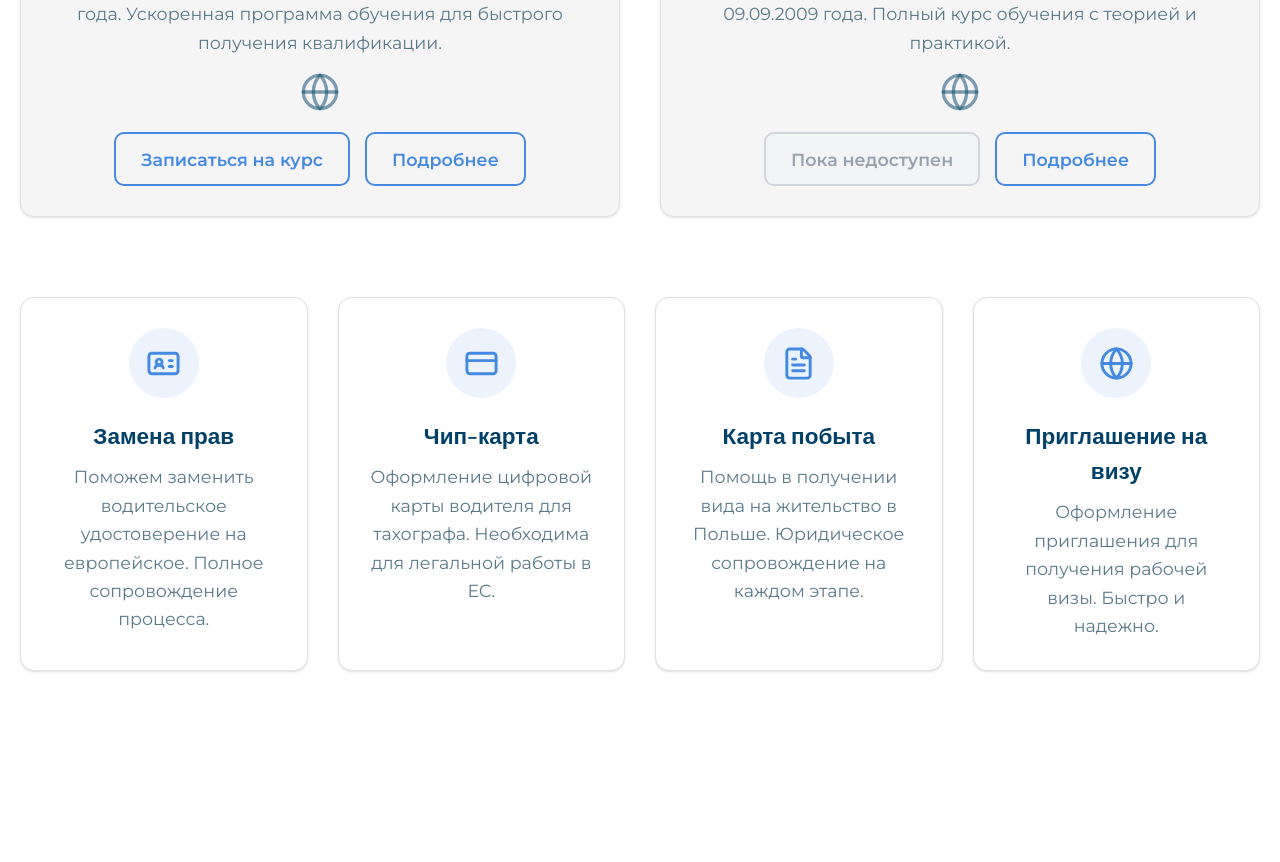
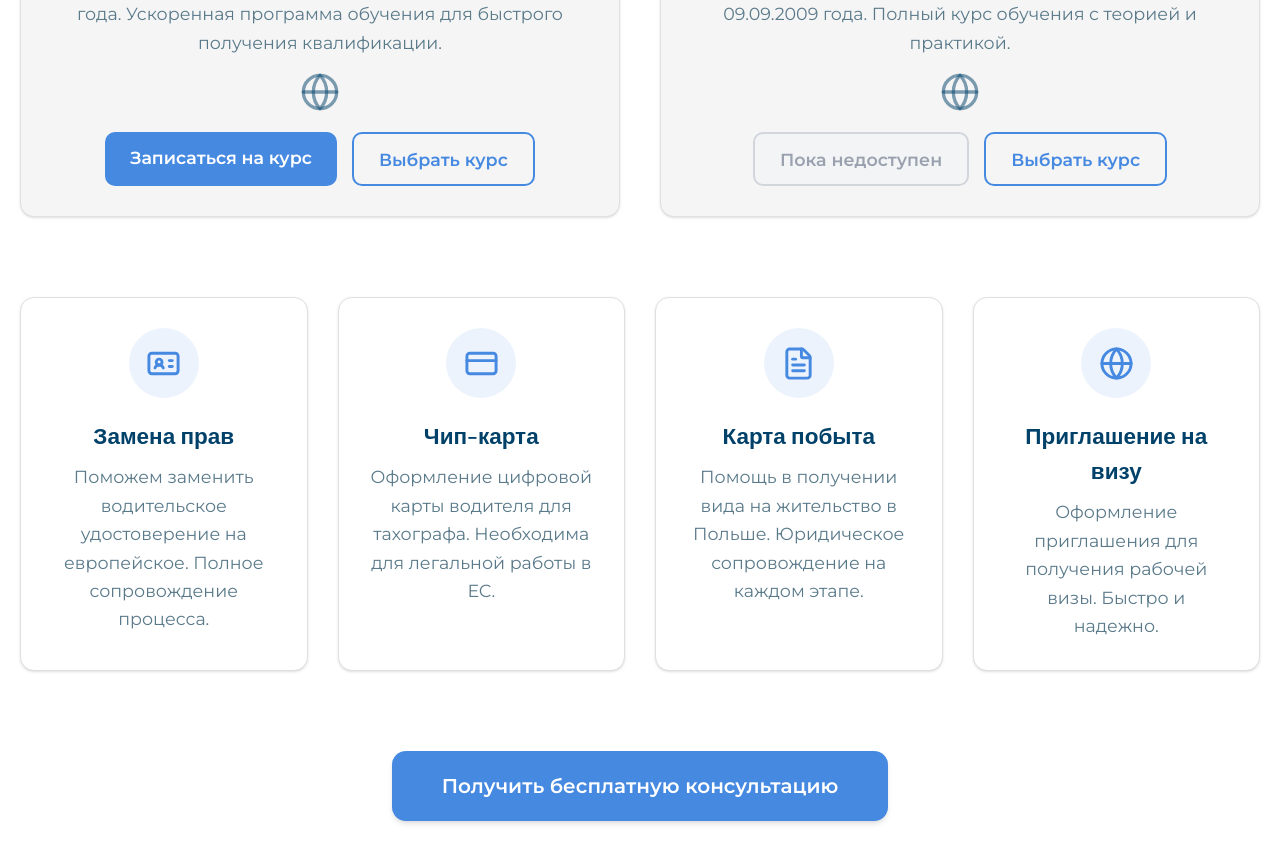
Before and after one commit to lolo60-lgtm/Yukon-vertical, a Next.js app: page / in a window 1280 px wide. Shown: the part 1940-2802 px from the top of the page. Built offline with nearby package versions, Linux system fonts and the light colour scheme; a web font is replaced by a local one.

Commit message:
Update services.tsx

```diff
--- a/components/services.tsx
+++ b/components/services.tsx
@@ -1,21 +1,13 @@
 "use client"
 
 import { useEffect, useRef, useState } from "react"
-import {
-  BookOpen,
-  GraduationCap,
-  CreditCard,
-  FileText,
-  Globe,
-  IdCard,
-} from "lucide-react"
+import { BookOpen, GraduationCap, CreditCard, FileText, Globe, IdCard } from "lucide-react"
 
 const services = [
   {
     icon: BookOpen,
     title: "Короткий курс",
-    description:
-      "Для водителей с категорией C, выданной до 09.09.2009 года. Ускоренная программа обучения для быстрого получения квалификации.",
+    description: "Для водителей с категорией C, выданной до 09.09.2009 года. Ускоренная программа обучения для быстрого получения квалификации.",
     image: "https://i.postimg.cc/s228xyF5/Korotkij-kurs.jpg",
     featured: true,
     available: true,
@@ -23,8 +15,7 @@ const services = [
   {
     icon: GraduationCap,
     title: "Длинный курс",
-    description:
-      "Для водителей с категорией C, выданной после 09.09.2009 года. Полный курс обучения с теорией и практикой.",
+    description: "Для водителей с категорией C, выданной после 09.09.2009 года. Полный курс обучения с теорией и практикой.",
     image: "https://i.postimg.cc/m2N6ShBS/Dlinnyj-kurs.jpg",
     featured: true,
     available: false,
@@ -51,7 +42,7 @@ const services = [
   },
 ]
 
-function AnimatedCard({ children, delay = 0, className = "" }: { children: React.ReactNode; delay?: number; className?: string }) {
+function AnimatedCard({ children, delay = 0 }: { children: React.ReactNode; delay?: number }) {
   const ref = useRef<HTMLDivElement>(null)
   const [visible, setVisible] = useState(false)
 
@@ -60,10 +51,7 @@ function AnimatedCard({ children, delay = 0, className = "" }: { children: React
     if (!el) return
     const observer = new IntersectionObserver(
       ([entry]) => {
-        if (entry.isIntersecting) {
-          setTimeout(() => setVisible(true), delay)
-          observer.unobserve(el)
-        }
+        if (entry.isIntersecting) { setTimeout(() => setVisible(true), delay); observer.unobserve(el) }
       },
       { threshold: 0.15 }
     )
@@ -72,12 +60,7 @@ function AnimatedCard({ children, delay = 0, className = "" }: { children: React
   }, [delay])
 
   return (
-    <div
-      ref={ref}
-      className={`h-full transition-all duration-700 ease-out ${className} ${
-        visible ? "translate-y-0 opacity-100" : "translate-y-10 opacity-0"
-      }`}
-    >
+    <div ref={ref} className={`h-full transition-all duration-700 ease-out ${visible ? "translate-y-0 opacity-100" : "translate-y-10 opacity-0"}`}>
       {children}
     </div>
   )
@@ -86,68 +69,67 @@ function AnimatedCard({ children, delay = 0, className = "" }: { children: React
 export function Services() {
   return (
     <section id="services" className="py-20 md:py-28">
-      {/* Section header */}
+      <style>{`
+        @keyframes breathe {
+          0%, 100% { transform: scale(1); }
+          50% { transform: scale(1.06); }
+        }
+        @media (max-width: 1023px) {
+          .btn-breathe { animation: breathe 2.4s ease-in-out infinite; }
+        }
+        @media (min-width: 1024px) {
+          .btn-breathe { animation: none !important; }
+        }
+      `}</style>
+
       <div className="bg-foreground py-12 md:py-16">
         <div className="mx-auto max-w-7xl px-4 text-center">
-          <h2 className="font-serif text-3xl font-bold text-primary-foreground sm:text-4xl md:text-5xl">
-            {"Наши услуги"}
-          </h2>
-          <p className="mx-auto mt-4 max-w-2xl text-primary-foreground/80 sm:text-lg">
-            {"Выберите подходящий курс для получения сертификата КОД 95"}
-          </p>
+          <h2 className="font-serif text-3xl font-bold text-primary-foreground sm:text-4xl md:text-5xl">{"Наши услуги"}</h2>
+          <p className="mx-auto mt-4 max-w-2xl text-primary-foreground/80 sm:text-lg">{"Выберите подходящий курс для получения сертификата КОД 95"}</p>
         </div>
       </div>
 
-      {/* Featured courses — equal height fix */}
       <div className="mx-auto max-w-7xl px-4 py-16">
-        {/* items-stretch ensures both cards stretch to same height */}
+        {/* Основные курсы */}
         <div className="grid gap-8 md:grid-cols-2 items-stretch">
-          {services
-            .filter((s) => s.featured)
-            .map((service, i) => (
+          {services.filter((s) => s.featured).map((service, i) => (
             <AnimatedCard key={service.title} delay={i * 150}>
-                {/* h-full makes the inner card fill the grid cell */}
               <div className="group flex h-full flex-col overflow-hidden rounded-xl border border-border bg-card shadow-sm transition-shadow duration-300 hover:shadow-xl">
                 <div className="relative aspect-[16/10] overflow-hidden bg-secondary">
-                    <img
-                      src={service.image}
-                      alt={service.title}
-                      className="absolute inset-0 h-full w-full object-cover transition-transform duration-500 group-hover:scale-105"
-                    />
+                  <img src={service.image} alt={service.title}
+                    className="absolute inset-0 h-full w-full object-cover transition-transform duration-500 group-hover:scale-105" />
                 </div>
-                  {/* flex-1 makes this content area grow to fill remaining space */}
                 <div className="flex flex-1 flex-col items-center justify-between gap-4 p-6 text-center">
                   <div className="flex flex-col items-center gap-3">
-                      <h3 className="font-serif text-2xl font-bold text-card-foreground sm:text-3xl">
-                        {service.title}
-                      </h3>
-                      <p className="text-sm leading-relaxed text-muted-foreground">
-                        {service.description}
-                      </p>
+                    <h3 className="font-serif text-2xl font-bold text-card-foreground sm:text-3xl">{service.title}</h3>
+                    <p className="text-sm leading-relaxed text-muted-foreground">{service.description}</p>
                     <Globe className="h-8 w-8 text-foreground/50 transition-transform duration-300 group-hover:scale-105" />
                   </div>
                   <div className="flex flex-wrap justify-center gap-3">
                     {service.available !== false ? (
-                        <a
-                          href="#contact"
-                          className="rounded-lg border-2 border-accent bg-accent/0 px-5 py-2.5 text-sm font-semibold text-accent transition-all hover:scale-105 hover:bg-accent hover:text-accent-foreground"
-                        >
+                      <>
+                        {/* Записаться — синяя всегда, hover темно-синий, mobile breathing */}
+                        <a href="#contact"
+                          className="btn-breathe rounded-lg px-5 py-2.5 text-sm font-semibold text-white bg-accent transition-all duration-200 hover:scale-105 hover:bg-foreground hover:shadow-lg">
                           {"Записаться на курс"}
                         </a>
+                        {/* Выбрать курс → статья */}
+                        <a href="/knowledge/kak-prohodit-obuchenie"
+                          className="rounded-lg border-2 border-accent px-5 py-2.5 text-sm font-semibold text-accent transition-all hover:scale-105 hover:bg-accent hover:text-white">
+                          {"Выбрать курс"}
+                        </a>
+                      </>
                     ) : (
-                        <button
-                          disabled
-                          className="cursor-not-allowed rounded-lg border-2 border-gray-300 bg-gray-100 px-5 py-2.5 text-sm font-semibold text-gray-400"
-                        >
+                      <>
+                        <button disabled className="cursor-not-allowed rounded-lg border-2 border-gray-300 bg-gray-100 px-5 py-2.5 text-sm font-semibold text-gray-400">
                           {"Пока недоступен"}
                         </button>
+                        <a href="/knowledge/kak-prohodit-obuchenie"
+                          className="rounded-lg border-2 border-accent px-5 py-2.5 text-sm font-semibold text-accent transition-all hover:scale-105 hover:bg-accent hover:text-white">
+                          {"Выбрать курс"}
+                        </a>
+                      </>
                     )}
-                      <a
-                        href="#info"
-                        className="rounded-lg border-2 border-accent bg-accent/0 px-5 py-2.5 text-sm font-semibold text-accent transition-all hover:scale-105 hover:bg-accent hover:text-accent-foreground"
-                      >
-                        {"Подробнее"}
-                      </a>
                   </div>
                 </div>
               </div>
@@ -155,11 +137,9 @@ export function Services() {
           ))}
         </div>
 
-        {/* Other services grid */}
+        {/* Доп. услуги */}
         <div className="mt-16 grid gap-6 sm:grid-cols-2 lg:grid-cols-4">
-          {services
-            .filter((s) => !s.featured)
-            .map((service, i) => {
+          {services.filter((s) => !s.featured).map((service, i) => {
             const Icon = service.icon
             return (
               <AnimatedCard key={service.title} delay={i * 100}>
@@ -174,6 +154,14 @@ export function Services() {
             )
           })}
         </div>
+
+        {/* Кнопка консультации — между карточками и блоком "О компании" */}
+        <div className="mt-16 flex justify-center">
+          <a href="#contact"
+            className="btn-breathe rounded-xl px-10 py-4 text-base font-semibold text-white bg-accent shadow-md transition-all duration-200 hover:scale-105 hover:bg-foreground hover:shadow-xl">
+            {"Получить бесплатную консультацию"}
+          </a>
+        </div>
       </div>
     </section>
   )
```
Lines whose indentation alone changed are shown as unchanged.
